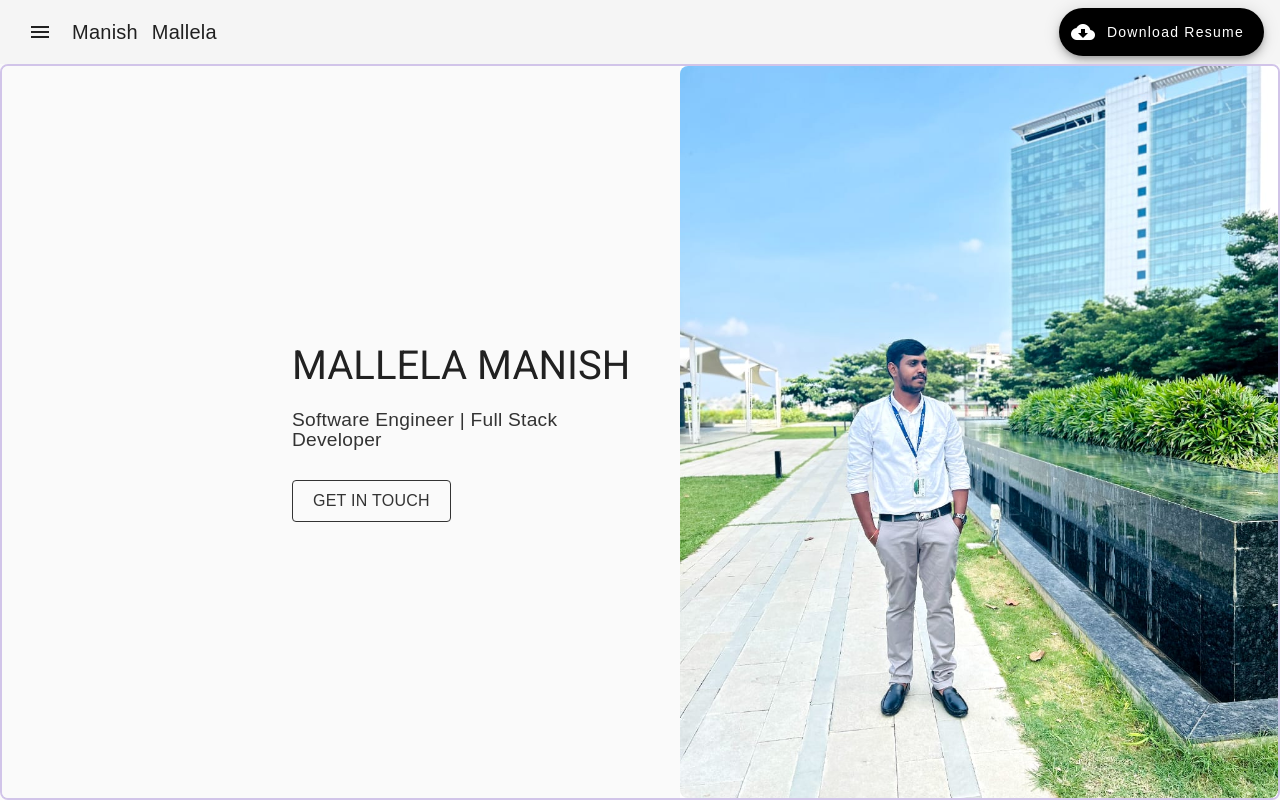
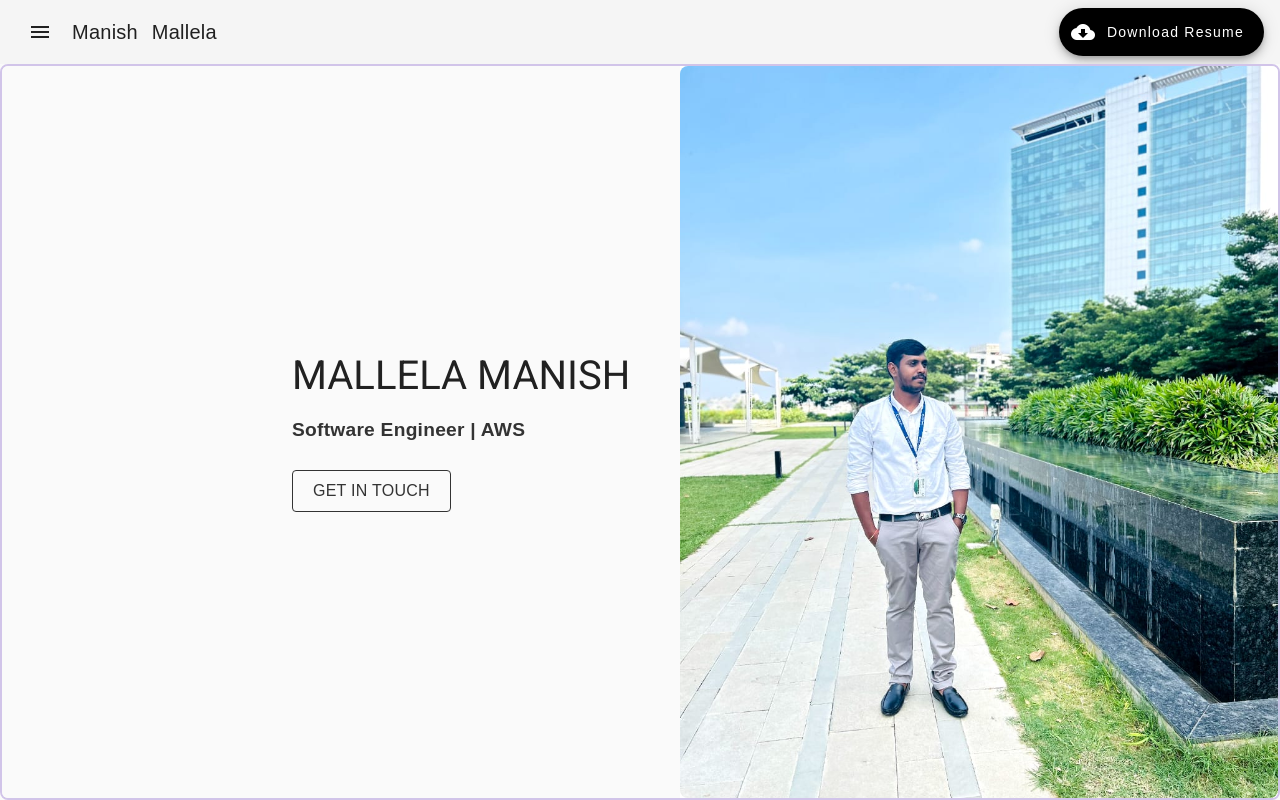
Before and after one commit to ManishMallela/profile, an Angular app: page / in a window 1280 px wide. Built offline with nearby package versions, Linux system fonts and the light colour scheme.

Commit message:
added skills

```diff
--- a/src/app/ui-component/body/body.component.html
+++ b/src/app/ui-component/body/body.component.html
@@ -6,7 +6,13 @@
     <h1>
       MALLELA MANISH
     </h1>
-    <p>Software Engineer | Full Stack Developer</p>
+    <!-- <p>Software Engineer | Full Stack Developer</p> -->
+    <div class="title-container">
+      <p>
+        <span>Software Engineer | </span>
+        <span [ngClass]="{ animate: animate }">{{ currentTitle }}</span>
+      </p>
+    </div>
     <a href="#" class="button">GET IN TOUCH</a>
   </div>
   <div class="right-section" *ngIf="true" @downSlide>
--- a/src/app/ui-component/body/body.component.scss
+++ b/src/app/ui-component/body/body.component.scss
@@ -128,3 +128,34 @@
     padding-left: 0;
   }
 }
+
+.title-container {
+  font-size: 24px;
+  font-weight: bold;
+  display: inline-flex;
+}
+
+.animated-text {
+  overflow: hidden;
+  white-space: nowrap;
+  display: inline-block;
+  margin-left: 5px;
+  animation: slideIn 1s ease-out forwards;
+  opacity: 0;
+}
+
+.animate {
+  opacity: 1;
+  animation: slideIn 1s ease-out forwards;
+}
+
+@keyframes slideIn {
+  0% {
+    transform: translateX(20px);
+    opacity: 0;
+  }
+  100% {
+    transform: translateX(0);
+    opacity: 1;
+  }
+}
--- a/src/app/ui-component/body/body.component.ts
+++ b/src/app/ui-component/body/body.component.ts
@@ -56,4 +56,24 @@ export class BodyComponent {
       this.animationState = !this.animationState; // Toggle the animation state
     }, 6000); // Adjust interval to match the total animation duration
   }
+
+  titles = ['Full Stack Developer', 'AWS', 'Github Copilot'];
+  currentTitle = '';
+  animate = false;
+  private titleIndex = 0;
+
+  ngOnInit(): void {
+    this.startTitleAnimation();
+  }
+
+  startTitleAnimation() {
+    setInterval(() => {
+      this.animate = false;
+      setTimeout(() => {
+        this.currentTitle = this.titles[this.titleIndex];
+        this.animate = true;
+        this.titleIndex = (this.titleIndex + 1) % this.titles.length;
+      }, 100); // short delay to reset the animation
+    }, 2000); // delay for each title
+  }
 }
```
Also changed, not shown: 3 other files (tests, documents, lock files or other folders).
